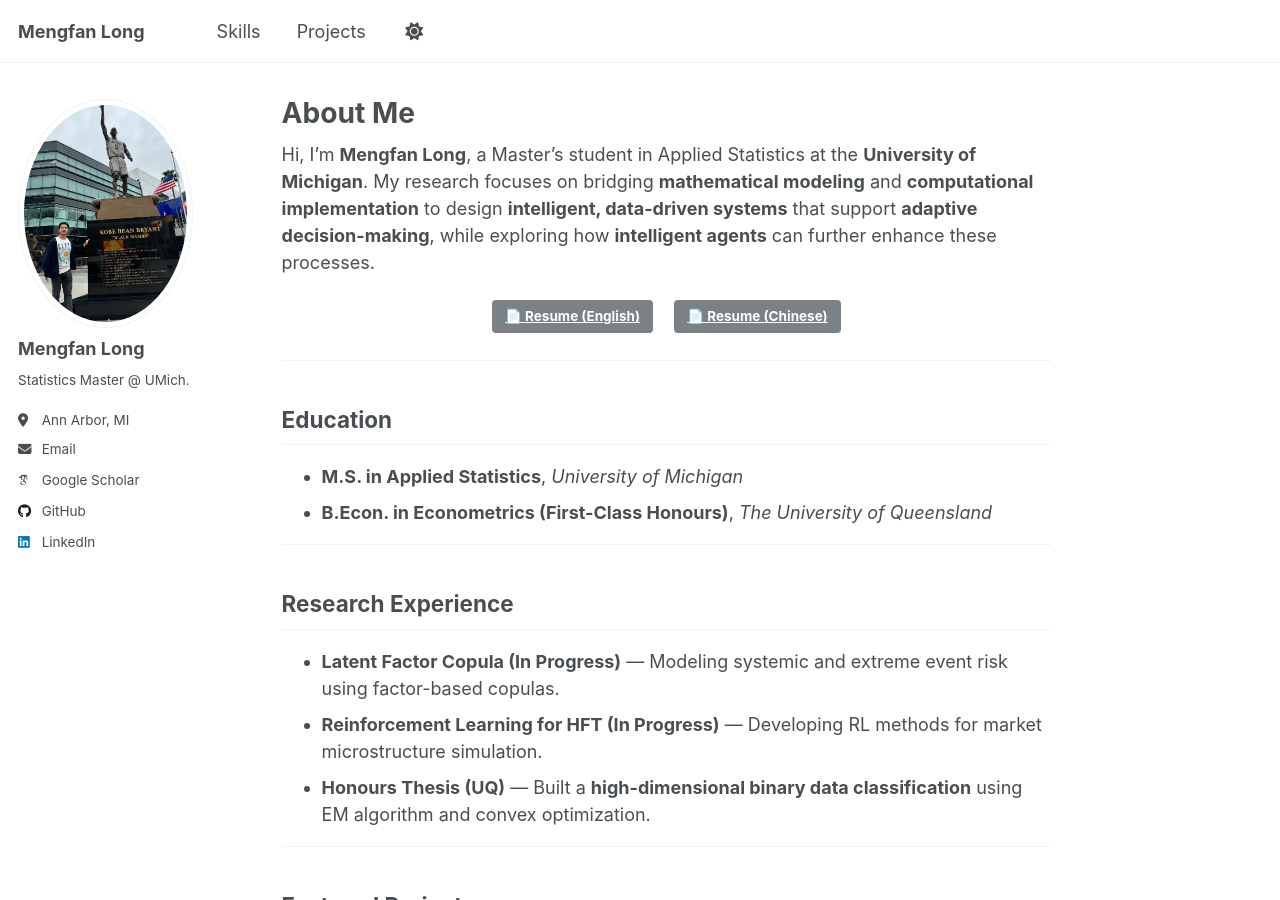
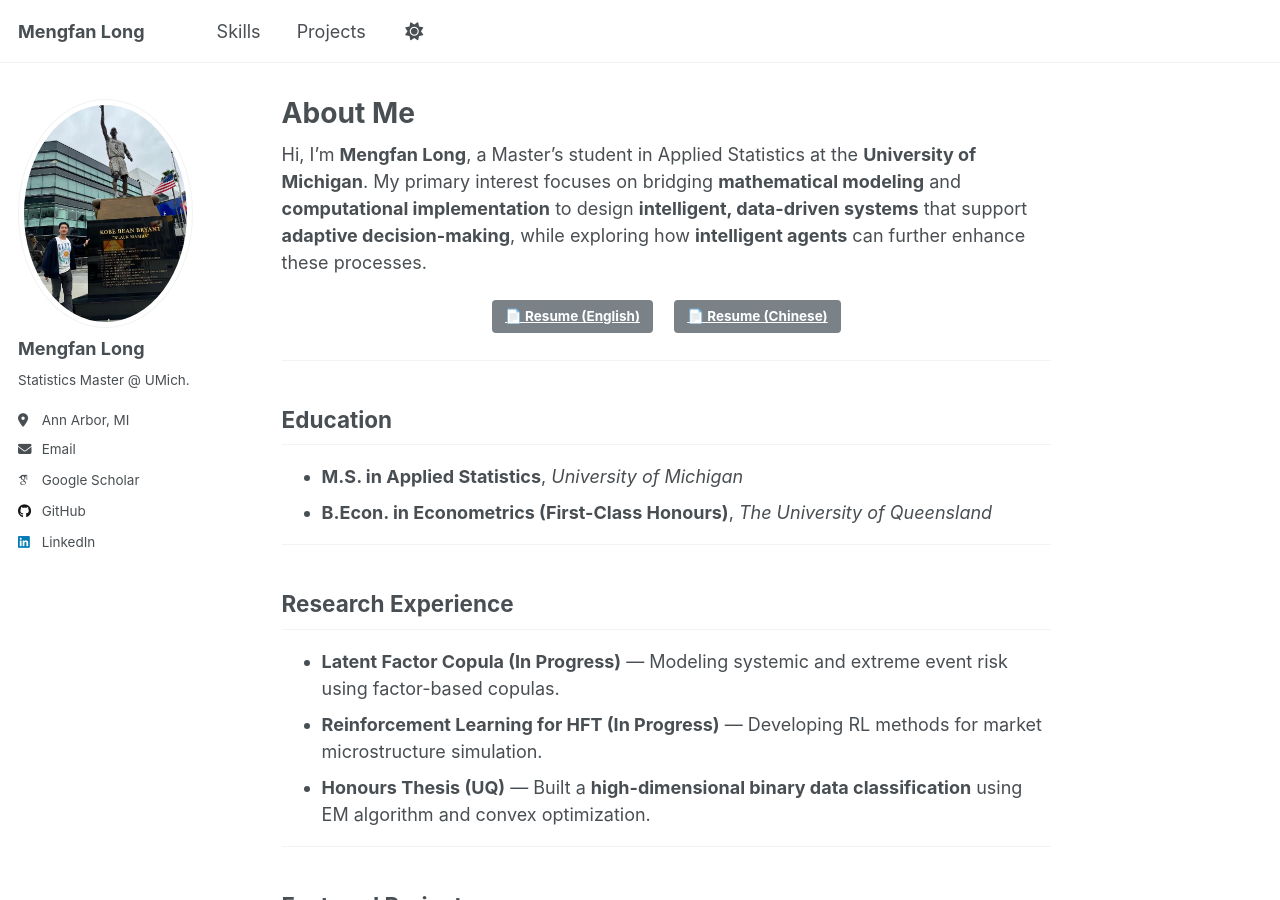
Before and after one commit to kevinlmf/kevinlmf.github.io, a Jekyll site: the page built from index.md, in a window 1280 px wide and 900 px high. Built offline with Jekyll 4.4.1, drawn with Linux system fonts in a browser that asks for light colours; some web fonts are replaced; a script that is not in the unit is left out.

Commit message:
Update index.md

```diff
--- a/index.md
+++ b/index.md
@@ -5,7 +5,7 @@ title: "About Me"
 author: Mengfan Long
 author_profile: true
 ---
-Hi, I’m **Mengfan Long**, a Master’s student in Applied Statistics at the **University of Michigan**.  My research focuses on bridging **mathematical modeling** and **computational implementation** to design **intelligent, data-driven systems** that support **adaptive decision-making**, while exploring how **intelligent agents** can further enhance these processes.
+Hi, I’m **Mengfan Long**, a Master’s student in Applied Statistics at the **University of Michigan**.  My primary interest focuses on bridging **mathematical modeling** and **computational implementation** to design **intelligent, data-driven systems** that support **adaptive decision-making**, while exploring how **intelligent agents** can further enhance these processes.
 
 
 
```
